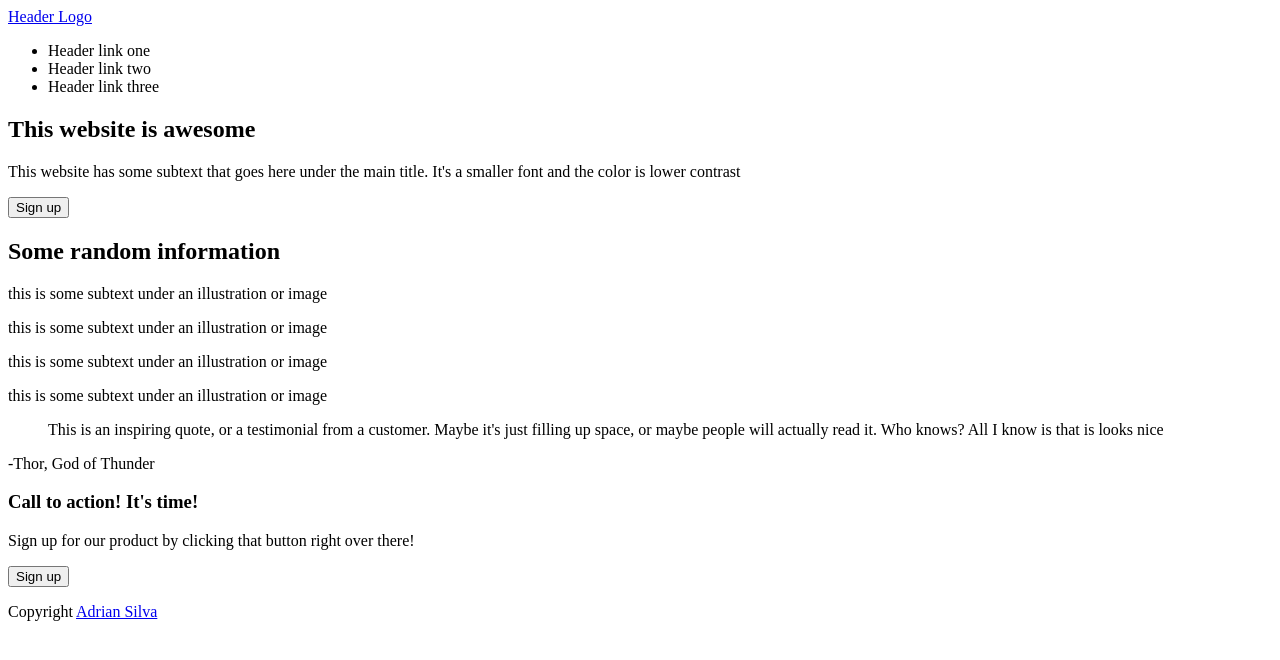
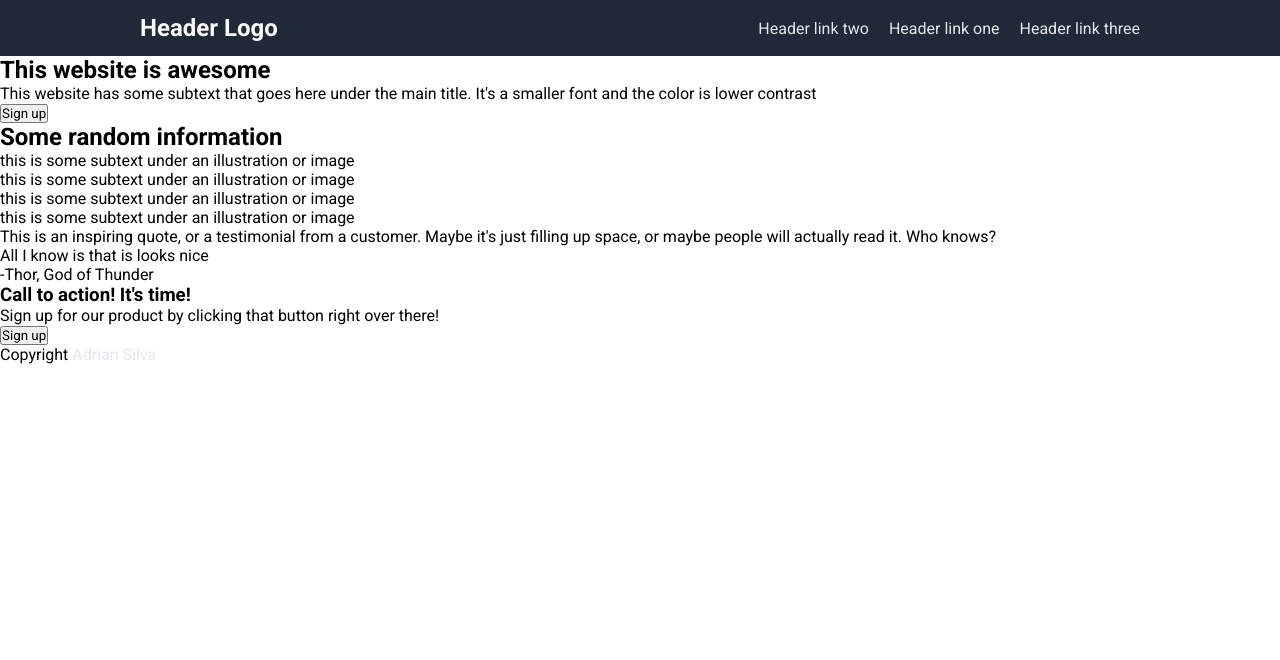
Before and after one commit to grsadrian/landing-page, a plain HTML site: page index.html in a window 1280 px wide. Drawn offline with Linux system fonts and the light colour scheme.

Commit message:
feat: add styles to header

```diff
--- /dev/null
+++ b/assets/style.css
@@ -0,0 +1,41 @@
+* {
+  box-sizing: border-box;
+  font-family: "Roboto", sans-serif;
+  margin: 0;
+  padding: 0;
+}
+
+.container {
+  width: 1000px;
+}
+
+header {
+  background: #1f2937;
+  display: flex;
+  justify-content: center;
+  padding: 10px;
+}
+
+nav {
+  display: flex;
+  justify-content: space-between;
+  align-items: center;
+}
+
+ul {
+  list-style: none;
+  display: flex;
+  gap: 20px;
+}
+
+a {
+  text-decoration: none;
+  padding: 4px 0px;
+  color: #e5e7eb;
+}
+
+#logo {
+  font-size: 24px;
+  font-weight: 700;
+  color: #f9faf8;
+}
--- a/index.html
+++ b/index.html
@@ -5,17 +5,21 @@
     <meta charset="UTF-8">
     <meta name="viewport" content="width=device-width, initial-scale=1.0">
     <title>Landing Page | TOP</title>
+    <link rel="stylesheet" href="./assets/style.css">
+    <link rel="preconnect" href="https://fonts.googleapis.com">
+    <link rel="preconnect" href="https://fonts.gstatic.com" crossorigin>
+    <link href="https://fonts.googleapis.com/css2?family=Roboto:ital,wght@0,100..900;1,100..900&display=swap" rel="stylesheet">
 </head>
 
 <body>
     <header>
         <div class="header container">
             <nav>
-                <a href="#">Header Logo</a>
+                <a href="#" id="logo">Header Logo</a>
                 <ul>
-                    <li>Header link one</li>
-                    <li>Header link two</li>
-                    <li>Header link three</li>
+                    <li><a href="#">Header link two</a></li>
+                    <li><a href="#">Header link one</a></li>
+                    <li><a href="#">Header link three</a></li>
                 </ul>
             </nav>
         </div>
```
